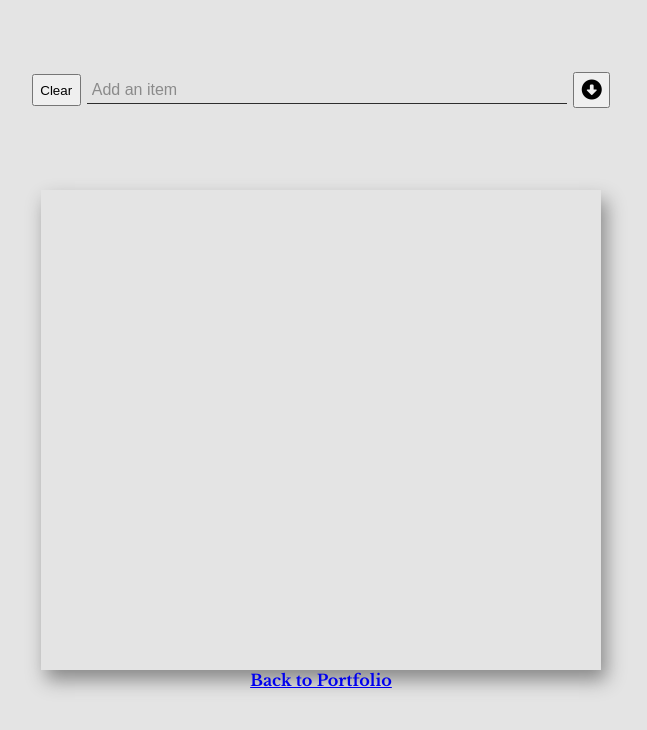
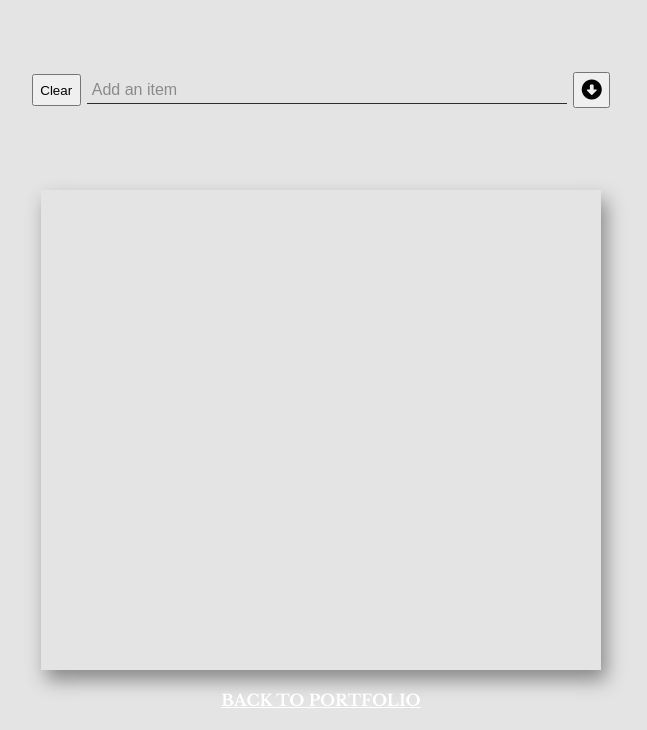
Before and after one commit to GenaAiv/to-do, a website built with webpack: page src/index.html in a window 1280 px wide. Shown: the part 106-836 px from the top of the page, without its empty margins (319-966 px from the left). Built offline with nearby package versions, Linux system fonts and the light colour scheme.

Commit message:
Update todo.css

```diff
--- a/src/todo.css
+++ b/src/todo.css
@@ -140,6 +140,28 @@ i:hover {
 		font-size: 15px;
 	}
 }
+.button {
+	cursor: pointer;
+	border: none;
+	background: transparent;
+	color: #ffffff !important;
+	font-weight: 100;
+	padding: 20px;
+	text-transform: uppercase;
+	border-radius: 6px;
+	display: inline-block;
+	transition: all 0.3s ease 0s;
+}
+.button:hover {
+	color: #b1b1b1 !important;
+	font-weight: 700 !important;
+	letter-spacing: 3px;
+	background: none;
+	box-shadow: 0px 5px 40px -10px rgba(0, 0, 0, 0.57);
+	-webkit-box-shadow: 0px 5px 40px -10px rgba(0, 0, 0, 0.57);
+	-moz-box-shadow: 0px 5px 40px -10px rgba(0, 0, 0, 0.57);
+	transition: all 0.3s ease;
+}
 
 @media screen and (max-width: 420px) {
 	.content-window {
```
